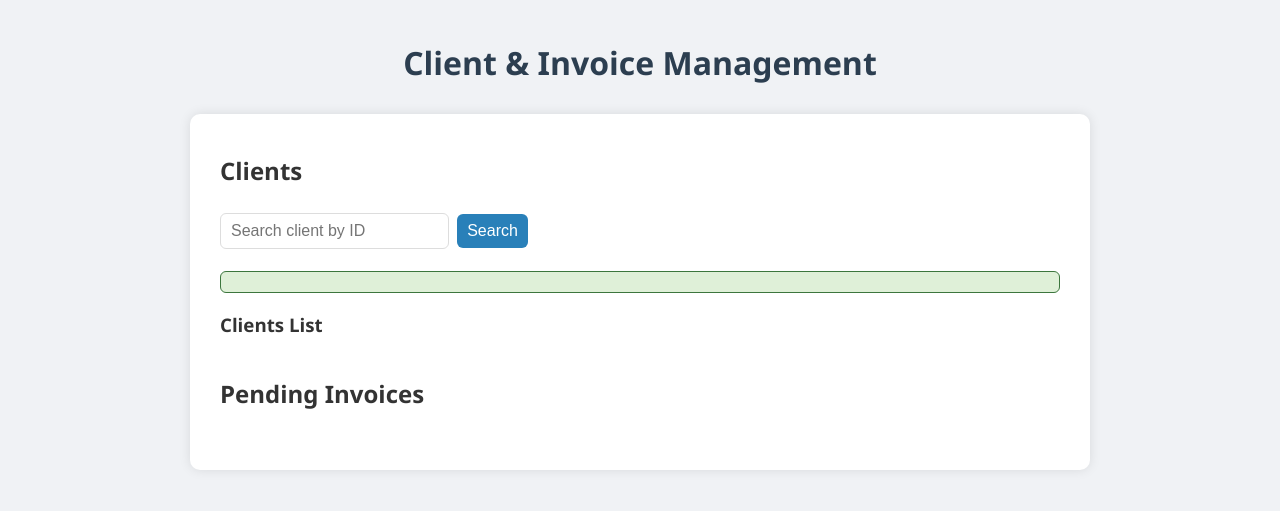
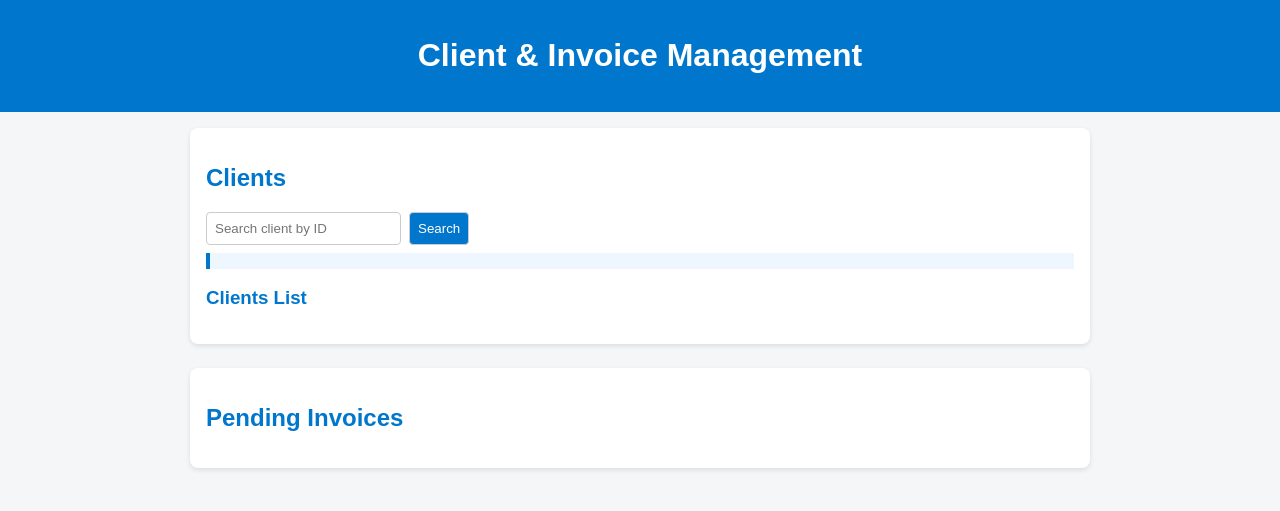
Before and after one commit to Santiago-castilla-coder/MY-DATABASE-POSTGRESQL, a plain HTML site: page index.html in a window 1280 px wide. Drawn offline with Linux system fonts and the light colour scheme.

Commit message:
Update styles.css

```diff
--- a/app/css/styles.css
+++ b/app/css/styles.css
@@ -1,111 +1,100 @@
-/* Reset básico  xd*/
-* {
-  box-sizing: border-box;
-}
-
+/* Estilo general */
 body {
-  font-family: 'Segoe UI', Tahoma, Geneva, Verdana, sans-serif;
-  background: #f0f2f5;
+  font-family: Arial, sans-serif;
   margin: 0;
-  padding: 20px;
+  background-color: #f4f6f8;
   color: #333;
 }
 
+/* Encabezado */
 header {
+  background-color: #0077cc;
+  color: white;
+  padding: 1rem;
   text-align: center;
-  margin-bottom: 30px;
 }
 
-h1 {
-  font-weight: 700;
-  color: #2c3e50;
+/* Contenido principal */
+main {
+  max-width: 900px;
+  margin: auto;
+  padding: 1rem;
 }
 
-main {
-  max-width: 900px;
-  margin: 0 auto;
-  background: white;
-  padding: 20px 30px;
-  border-radius: 10px;
-  box-shadow: 0 0 12px rgba(0,0,0,0.1);
+/* Secciones */
+section {
+  background-color: white;
+  padding: 1rem;
+  margin-bottom: 1.5rem;
+  border-radius: 8px;
+  box-shadow: 0 2px 5px rgba(0,0,0,0.1);
 }
 
-section {
-  margin-bottom: 40px;
+/* Títulos */
+h2, h3 {
+  color: #0077cc;
 }
 
+/* Barra de búsqueda */
+.search-bar {
+  display: flex;
+  gap: 0.5rem;
+  margin-bottom: 0.5rem;
+}
+
+/* Inputs y botones */
 input, button {
-  font-size: 1rem;
-  padding: 8px 10px;
-  margin: 6px 4px 12px 0;
-  border: 1.8px solid #ddd;
-  border-radius: 6px;
-  transition: border-color 0.3s ease;
+  padding: 0.5rem;
+  border: 1px solid #ccc;
+  border-radius: 4px;
 }
 
 input:focus {
-  border-color: #2980b9;
+  border-color: #0077cc;
   outline: none;
 }
 
+/* Botones */
 button {
-  background: #2980b9;
+  background-color: #0077cc;
   color: white;
-  border: none;
   cursor: pointer;
-  border-radius: 6px;
-  transition: background-color 0.3s ease;
 }
 
 button:hover {
-  background: #1c5980;
+  background-color: #005fa3;
 }
 
-button:disabled {
-  background: #95a5a6;
-  cursor: not-allowed;
+.delete-btn {
+  background-color: #e74c3c;
 }
 
-#clientes-list, #facturas-list {
-  list-style: none;
-  padding-left: 0;
-  max-height: 250px; /* ajustado para menos altura */
-  overflow-y: auto;
-  border: 1px solid #ccc;
-  border-radius: 8px;
-  background: #fafafa;
-  font-size: 14px; /* tamaño un poco más pequeño */
+.delete-btn:hover {
+  background-color: #c0392b;
 }
 
-#clientes-list li, #facturas-list li {
-  padding: 6px 10px; /* padding reducido */
-  border-bottom: 1px solid #ddd;
-  display: flex;
-  justify-content: space-between;
-  align-items: center;
-  white-space: nowrap; /* evita saltos de línea */
-  overflow: hidden;
-  text-overflow: ellipsis; /* agrega ... si el texto es largo */
+/* Listas */
+ul {
+  list-style: none;
+  padding: 0;
 }
 
-#clientes-list li:last-child, #facturas-list li:last-child {
-  border-bottom: none;
+li {
+  background-color: #f9f9f9;
+  padding: 0.8rem;
+  margin-bottom: 0.5rem;
+  border-radius: 6px;
 }
 
-button.delete-btn {
-  background: #e74c3c;
-  margin-left: 10px;
-}
-
-button.delete-btn:hover {
-  background: #c0392b;
+li div {
+  margin-bottom: 0.2rem;
 }
 
 #search-result {
-  margin-top: 10px;
-  padding: 10px;
-  background: #dff0d8;
-  border: 1px solid #3c763d;
-  border-radius: 6px;
-  color: #3c763d;
+  margin-top: 0.5rem;
+  padding: 0.5rem;
+  background-color: #eef6ff;
+  border-left: 4px solid #0077cc;
+  font-size: 0.9rem;
+  white-space: pre-wrap;
 }
```
